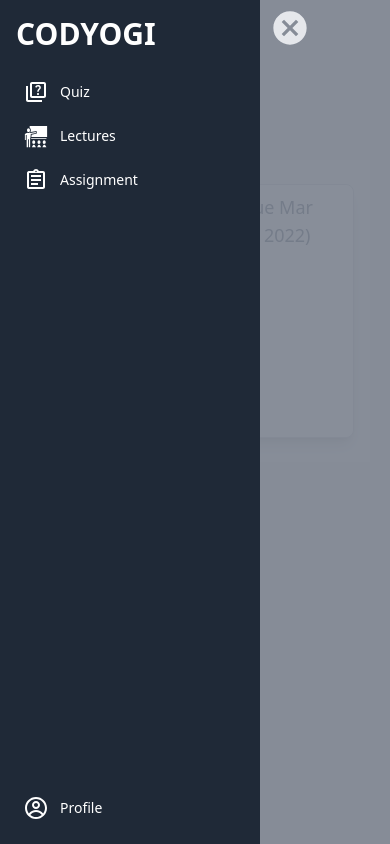
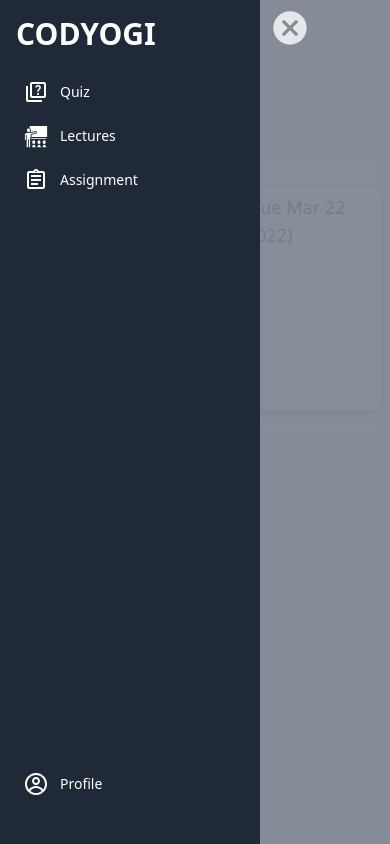
Before and after one commit to PaneruVipin/app.CodeYogi.PaneruVipin, a React (Vite) app: page /assignment in a window 390 px wide. Both pictures are taken after a click on the icon 28 px from the left and 28 px from the top of the page. Built offline with nearby package versions, Linux system fonts and the light colour scheme.

Commit message:
sm md left side bar

```diff
--- a/src/AssignmentPage.jsx
+++ b/src/AssignmentPage.jsx
@@ -71,7 +71,7 @@
     {showAdminForm && <div className='bg-gray-500 md:fixed inset-0 md:px-60 md:pt-10 bg-opacity-50'><AssignmentAdminPage dueDateChange={dueDateChange} dateChange={dateChange} titleChange={titleChange} dateValue={dateValue} dueDateValue={dueDateValue} titleValue={titleValue} uploadClick={uploadClick}/> </div>}
     <H1 secondry>Assignment List</H1>
     <div className='bg-gray-50 max-w-7xl '>
-      <div className='mx-auto max-w-4xl space-y-6 py-6 px-4 sm:pt-4 sm:pb-8' >
+      <div className='mx-auto max-w-4xl space-y-6 py-6 sm:pt-4 sm:pb-8' >
         {getObject(dateList, dueDateList, titleList,inputValue,inputChange,submitClick,buttonClick,updateClick,linkList)}
         </div>
     </div>
--- a/src/LecturePage.jsx
+++ b/src/LecturePage.jsx
@@ -66,7 +66,7 @@
       {showAdminForm && <div className='bg-gray-500 md:fixed inset-0 md:px-60 md:pt-10 bg-opacity-50'><LectureAdminPage linkChange={linkChange} linkValue={linkValue} dateChange={dateChange} durationChange={durationChange} discriptionChange={discriptionChange} topiksChange={topiksChange} dateValue={dateValue} durationValue={durationValue} discriptionValue={discriptionValue} topiksValue={topiksValue} uploadClick={uploadClick}/> </div>}
     <H1 secondry>Session List</H1>
     <div className='bg-gray-50 max-w-7xl  '>
-      <div className='mx-auto max-w-4xl space-y-6 px-4 sm:px-0 py-6 sm:pt-4 sm:pb-8' >
+      <div className='mx-auto max-w-4xl space-y-6  sm:px-0 py-6 sm:pt-4 sm:pb-8' >
         {getObject(dateList,durationList,discriptionList,topiksList,linkList)}
         </div>
     </div>
--- a/src/LeftSideBar.jsx
+++ b/src/LeftSideBar.jsx
@@ -10,7 +10,7 @@
     theme=' w-2/3 sm:w-1/2 sticky  '
   }
   return(
-     <div className={' bg-gray-800 h-screen  p-4 inset-y-0 flex flex-col  ' + theme}>
+     <div className={' bg-gray-800 h-screen  p-4 inset-y-0 flex flex-col pb-10 md:pb-4 ' + theme}>
        <H1>CODYOGI</H1>
        <div className='flex flex-col grow mt-5 justify-between'>
          <div className='space-y-1'>
@@ -18,7 +18,7 @@
       <MyLink to='lecture'  icon={<GiTeacher  className=' flex-shrink-0 h-6 w-6'/>}>Lectures</MyLink>
             <MyLink to='assignment' icon={<MdOutlineAssignment  className=' flex-shrink-0 h-6 w-6'/>}>Assignment</MyLink>
            </div>
-      <MyLink  to='profile'  icon={<CgProfile  className=' flex-shrink-0 h-6 w-6'/>}>Profile</MyLink>
+      <MyLink  to='profile'  icon={<CgProfile  className=' flex-shrink-0 h-6 w-6 '/>}>Profile</MyLink>
     </div>
        </div>
   );
--- a/src/OutletPage.jsx
+++ b/src/OutletPage.jsx
@@ -2,7 +2,7 @@
 import { Outlet } from 'react-router-dom';
 function OutletPage(){
   return(
-  <div className='md:px-10 px-5 pt-16 bg-gray-100 pb-6 min-h-screen'>
+  <div className='md:px-10 px-2 pt-16 bg-gray-100 pb-6 min-h-screen'>
         <div className='flex flex-col'>
           <Outlet/>
     </div>
```
